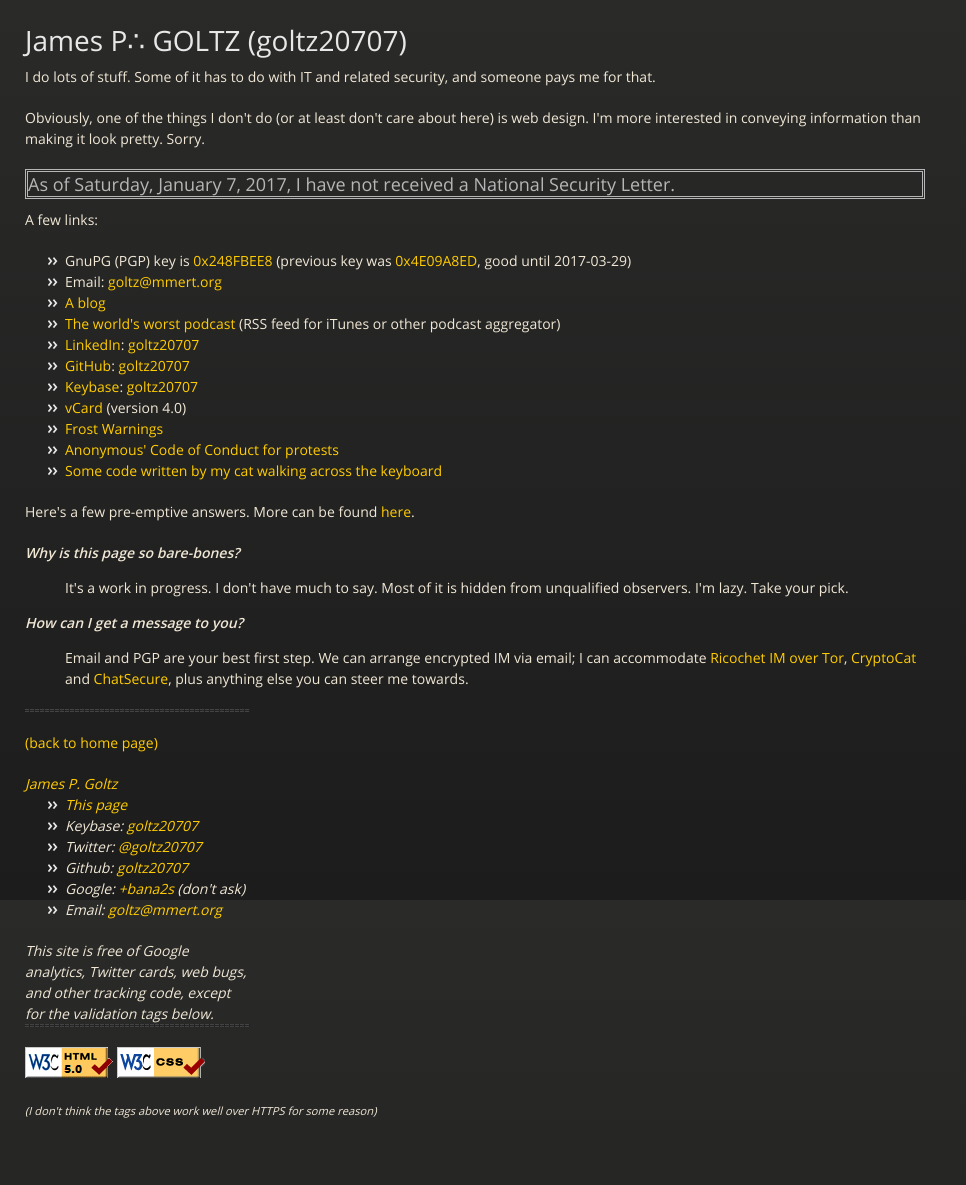
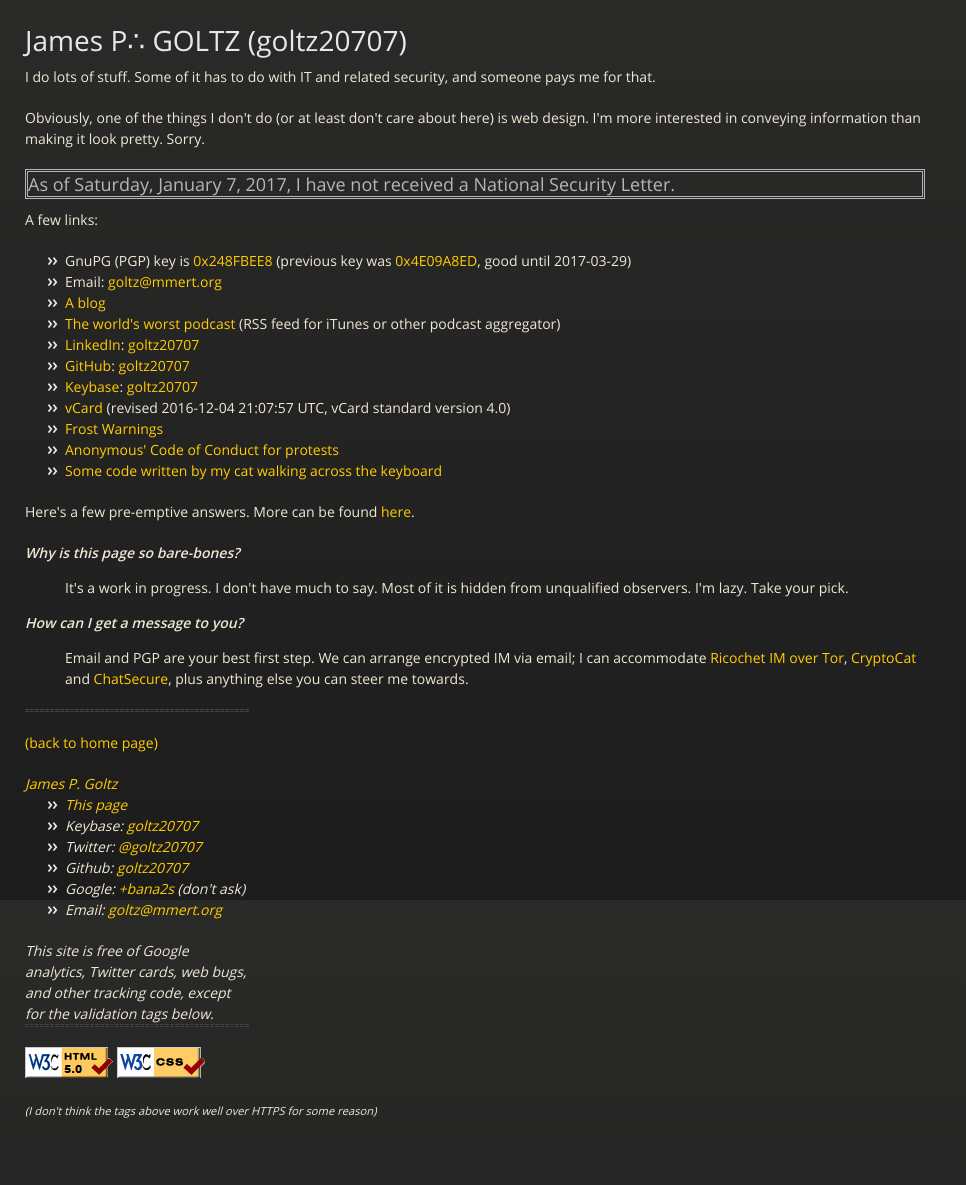
Before and after one commit to goltz20707/goltz20707.github.io, a Jekyll site: the page built from index.html, in a window 1280 px wide. Shown: the whole page, without its empty margins (0-966 px from the left). Built offline with Jekyll 4.4.1, drawn with Linux system fonts in a browser that asks for light colours.

Commit message:
Added detail about vCard revision info.

```diff
--- a/index.html
+++ b/index.html
@@ -36,7 +36,7 @@ descr: "Home page of James P. GOLTZ"
   <li><a href="https://github.com/">GitHub</a>: <a href="https://github.com/goltz20707">goltz20707</a></li>
   <li><a href="https://keybase.io/">Keybase</a>: <a href="https://keybase.io/goltz20707">goltz20707</a>
   </li>
-  <li><a href="goltz20707.vcf">vCard</a> (version 4.0)</li>
+  <li><a href="goltz20707.vcf">vCard</a> (revised 2016-12-04 21:07:57 UTC, vCard standard version 4.0)</li>
   <li><a href="laws.html">Frost Warnings</a></li>
   <li><a href="anonymous-protest-rules.html">Anonymous' Code of Conduct for protests</a></li>
   <li><a href="pickles.html">Some code written by my cat walking
```
